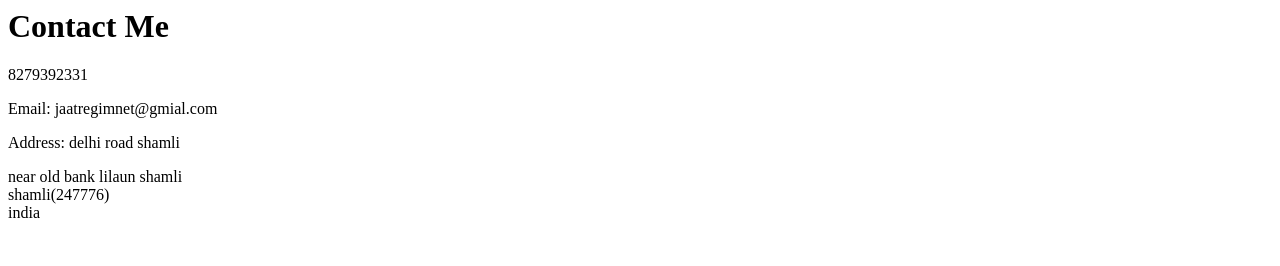
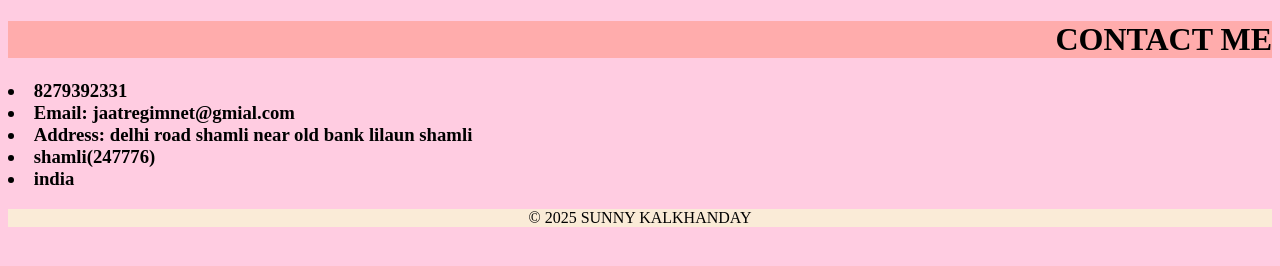
Before and after one commit to Sunny77-ui/capstone, a plain HTML site: page contac.html in a window 1280 px wide. Drawn offline with Linux system fonts and the light colour scheme.

Commit message:
Update contac.html

```diff
--- a/contac.html
+++ b/contac.html
@@ -1,9 +1,44 @@
-<h1>Contact Me</h1>
-<p>8279392331</p>
-<p>Email: jaatregimnet@gmial.com</p>
-<p>Address: delhi road shamli </p>
-<p>
-  near old bank lilaun shamli<br />
-  shamli(247776)<br />
-  india <br />
-</p>
+<!DOCTYPE html>
+<html lang="en">
+
+<head>
+  <meta charset="UTF-8">
+  <title>Colors</title>
+  <style>
+    body {
+        background-color:
+        #FFCCE1;
+    }
+    h1{
+        background-color: #FFACAC;
+        text-align: right;
+        font-weight: 800;
+        font-family: "Caveat", serif;;
+
+
+    }
+    #foot{
+        background-color:antiquewhite;
+        text-align: center;
+    }
+    </style>
+</head>
+<body>
+<h1> CONTACT ME </h1>
+<h3>
+    <li>8279392331</li>
+
+    <li>Email: jaatregimnet@gmial.com</li>
+
+    <li>Address: delhi road shamli
+
+near old bank lilaun shamli</li>
+<li>shamli(247776)</li>
+<li>india</li>
+</h3>
+<footer ID="foot">
+    <p>© 2025 SUNNY KALKHANDAY</p>
+  </footer>
+
+    </body>
+    </html>
```
